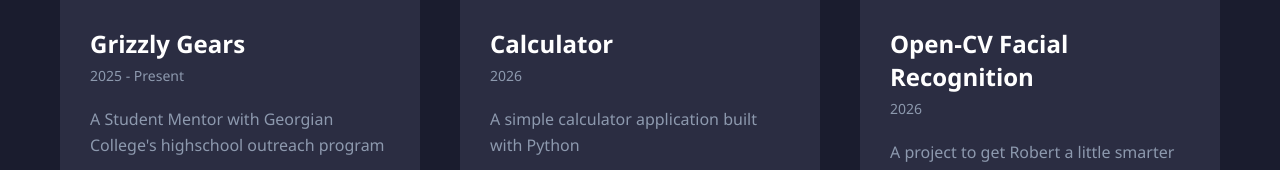
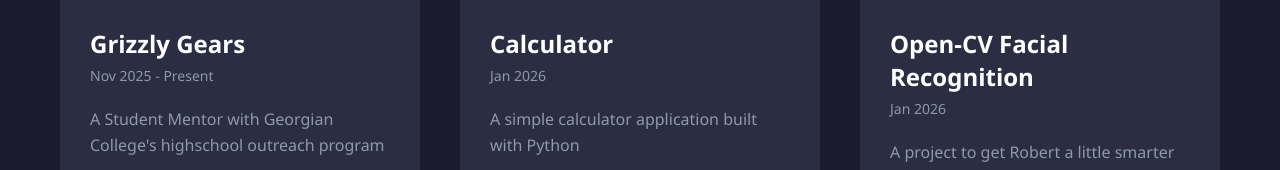
Before and after one commit to Magpie512/Personal-Website, a plain HTML site: page index.html in a window 1280 px wide. Shown: the part 1860-2030 px from the top of the page. Drawn offline with Linux system fonts and the light colour scheme.

Commit message:
Update project dates for Grizzly Gears, Calculator, and Open-CV Facial Recognition

```diff
--- a/index.html
+++ b/index.html
@@ -86,7 +86,7 @@
                         </div>
                         <div class="project-info">
                             <h3>Grizzly Gears</h3>
-                            <p class="project-date">2025 - Present</p>
+                            <p class="project-date">Nov 2025 - Present</p>
                             <p>A Student Mentor with Georgian College's highschool outreach program</p>
                             <div class="project-tags">
                                 <span>Java</span>
@@ -102,7 +102,7 @@
                         </div>
                         <div class="project-info">
                             <h3>Calculator</h3>
-                            <p class="project-date">2026</p>
+                            <p class="project-date">Jan 2026</p>
                             <p>A simple calculator application built with Python</p>
                             <div class="project-tags">
                                 <span>Python</span>
@@ -117,7 +117,7 @@
                         </div>
                         <div class="project-info">
                             <h3>Open-CV Facial Recognition</h3>
-                            <p class="project-date">2026</p>
+                            <p class="project-date">Jan 2026</p>
                             <p>A project to get Robert a little smarter</p>
                             <div class="project-tags">
                                 <span>python</span>
```
